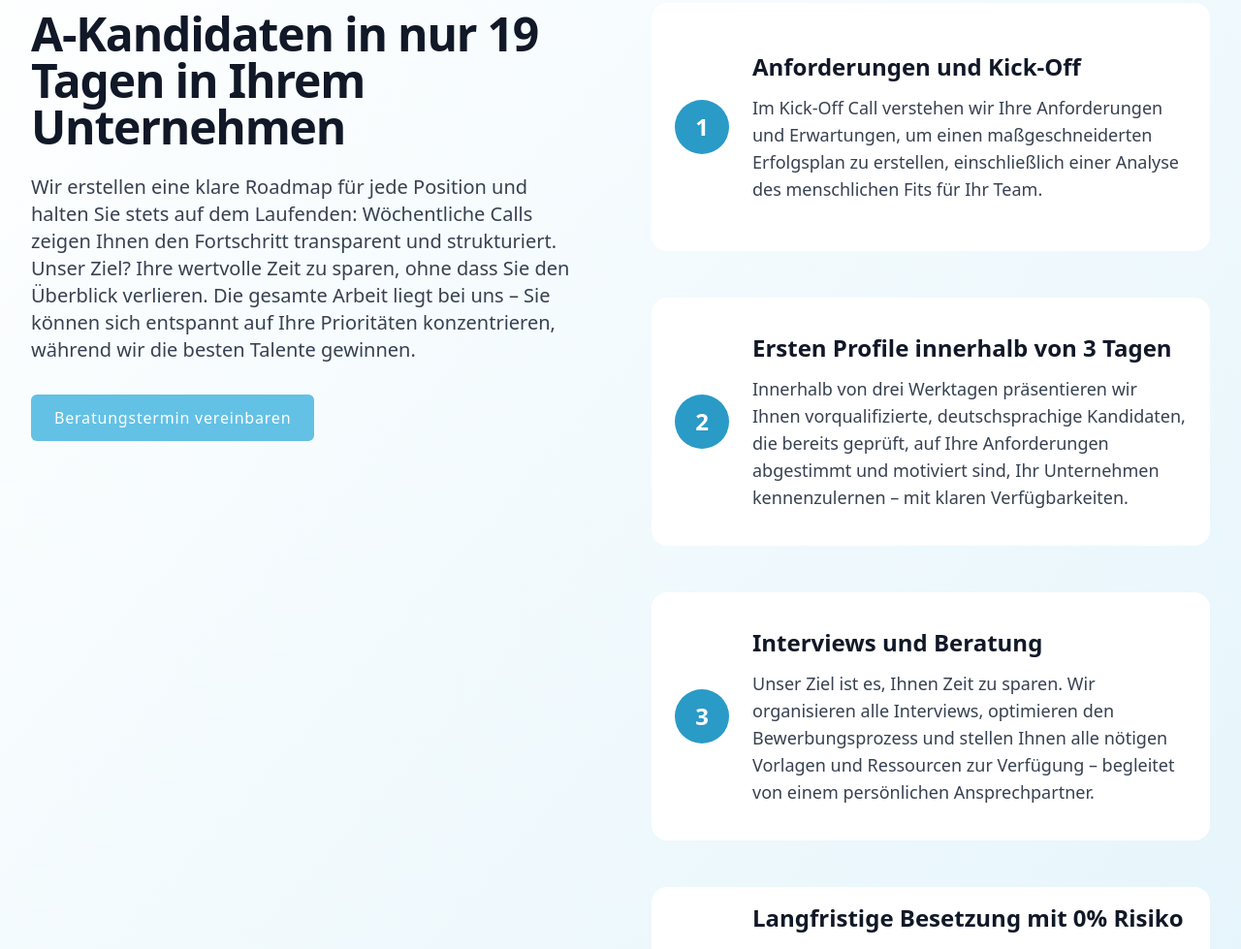
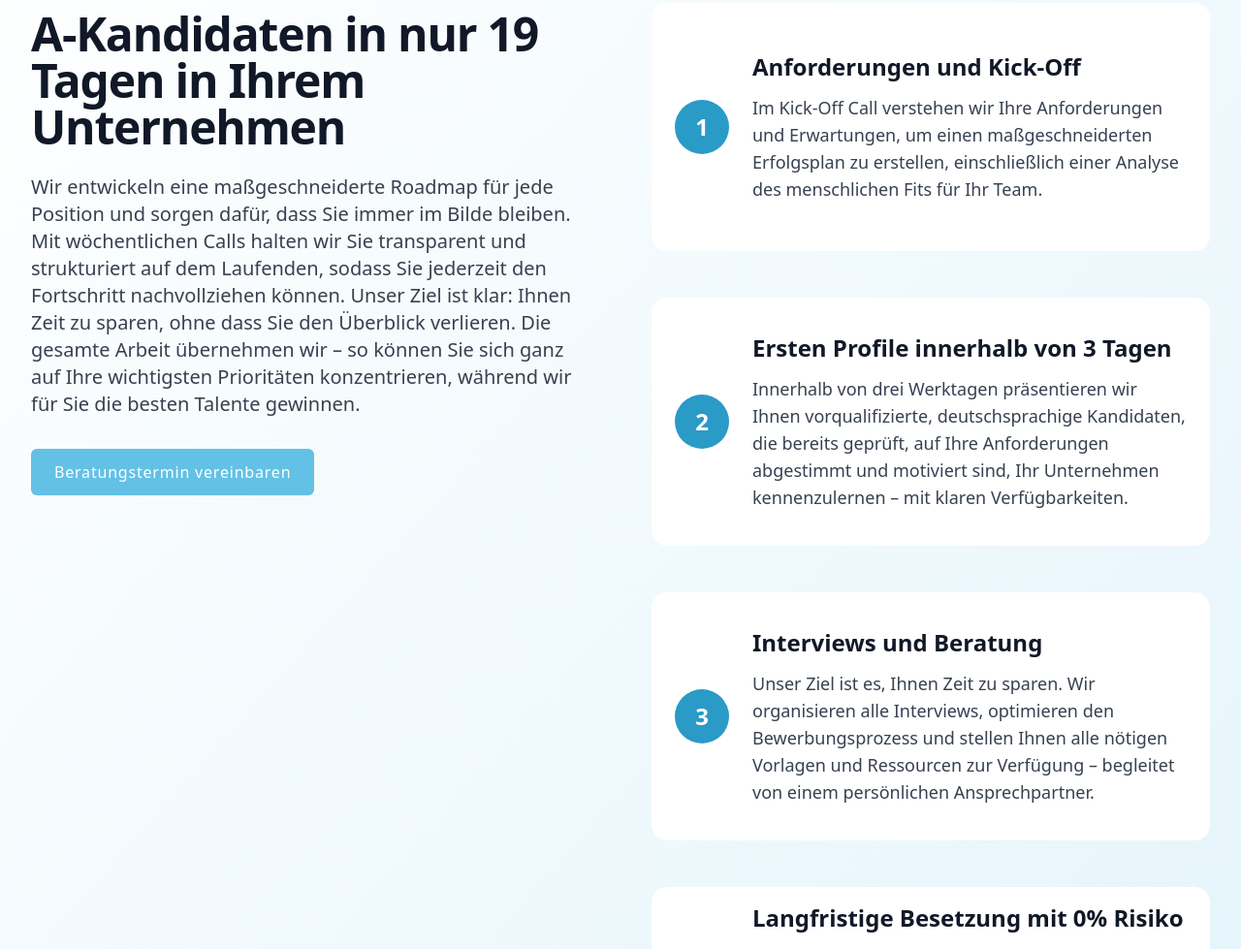
Before and after one commit to MohamedismailTL/talentlinx-website, an Astro site: page / in a window 1280 px wide. Shown: the part 3467-4446 px from the top of the page at 97% size. Built offline with nearby package versions, Linux system fonts and the light colour scheme; Astro itself is replaced by a stand-in of ours.

Commit message:
Update Prozess “process”

```diff
--- a/content/process.md
+++ b/content/process.md
@@ -1,13 +1,16 @@
 ---
 headline: A-Kandidaten in nur 19 Tagen in Ihrem Unternehmen
 text: >-
-  Wir erstellen eine klare Roadmap für jede Position und halten Sie stets auf
-  dem Laufenden: Wöchentliche Calls zeigen Ihnen den Fortschritt transparent und
-  strukturiert. Unser Ziel? Ihre wertvolle Zeit zu sparen, ohne dass Sie den
-  Überblick verlieren.
+  Wir entwickeln eine maßgeschneiderte Roadmap für jede Position und sorgen
+  dafür, dass Sie immer im Bilde bleiben. Mit wöchentlichen Calls halten wir Sie
+  transparent und strukturiert auf dem Laufenden, sodass Sie jederzeit den
+  Fortschritt nachvollziehen können.
 
 
-  Die gesamte Arbeit liegt bei uns – Sie können sich entspannt auf Ihre Prioritäten konzentrieren, während wir die besten Talente gewinnen.
+  Unser Ziel ist klar: Ihnen Zeit zu sparen, ohne dass Sie den Überblick verlieren.
+
+
+  Die gesamte Arbeit übernehmen wir – so können Sie sich ganz auf Ihre wichtigsten Prioritäten konzentrieren, während wir für Sie die besten Talente gewinnen.
 process_boxes:
   - box_title: Anforderungen und Kick-Off
     box_text: Im Kick-Off Call verstehen wir Ihre Anforderungen und Erwartungen, um
```
